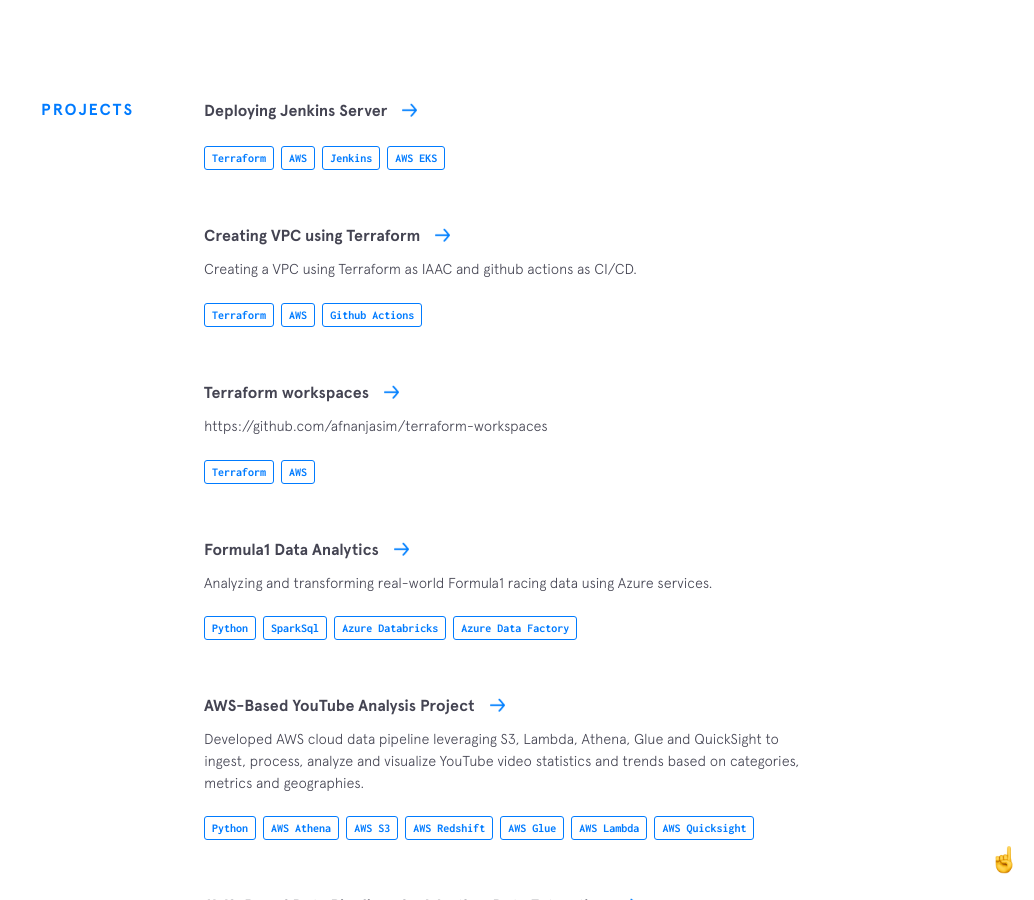
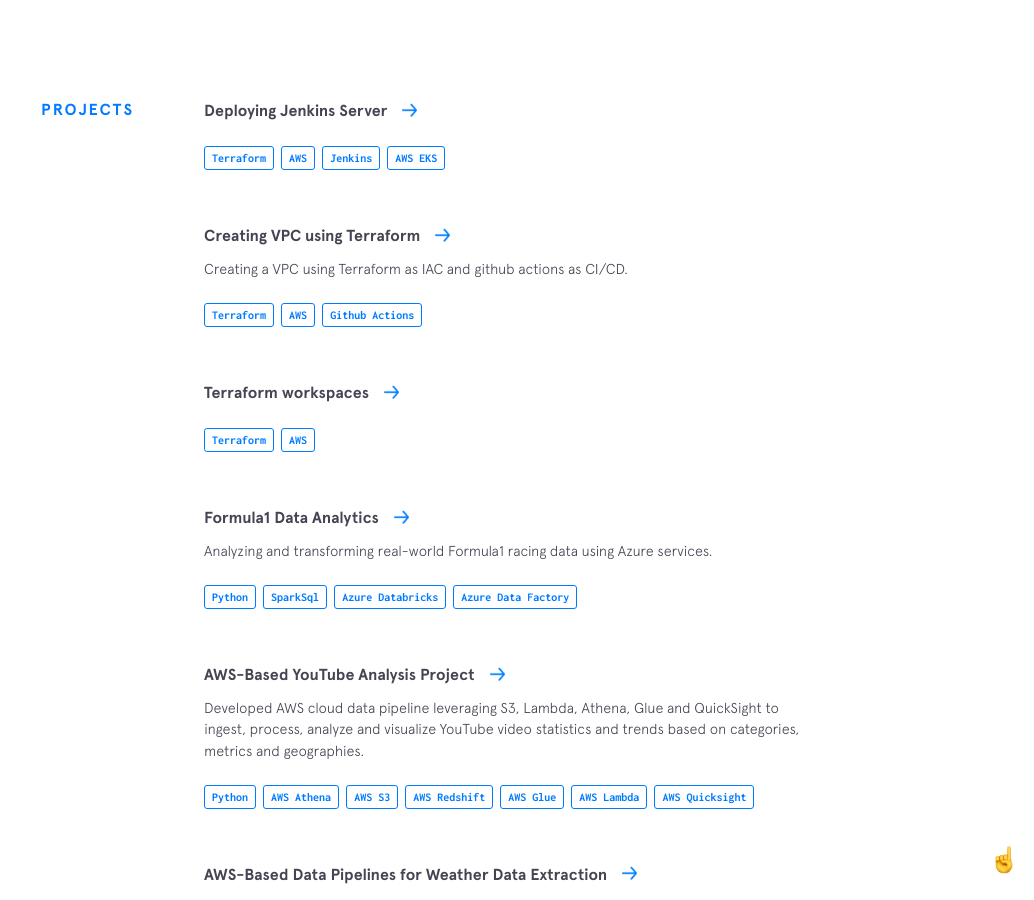
Before and after one commit to afnanjasim/afnanjasim.github.io, a Jekyll site: the page built from index.html, in a window 1280 px wide and 900 px high, scrolled down 1801 px. Shown: the whole window, without its empty margins (246-1280 px from the left). Built offline with Jekyll 4.4.1, drawn with Linux system fonts in a browser that asks for light colours; nearby versions of some CDN libraries.

Commit message:
Update other-projects.yml

```diff
--- a/_data/other-projects.yml
+++ b/_data/other-projects.yml
@@ -11,16 +11,16 @@
 - name: Creating VPC using Terraform
   url: https://github.com/afnanjasim/vpc-terraform-github-actions
   code: https://github.com/afnanjasim/vpc-terraform-github-actions
-  description: Creating a VPC using Terraform as IAAC and github actions as CI/CD.
+  description: Creating a VPC using Terraform as IAC and github actions as CI/CD.
   used:
     - thing: Terraform
     - thing: AWS
     - thing: Github Actions
 
 - name: Terraform workspaces
-  url:
-  code:
-  description: https://github.com/afnanjasim/terraform-workspaces
+  url: https://github.com/afnanjasim/terraform-workspaces
+  code: https://github.com/afnanjasim/terraform-workspaces
+  description:
   used:
     - thing: Terraform
     - thing: AWS
```
